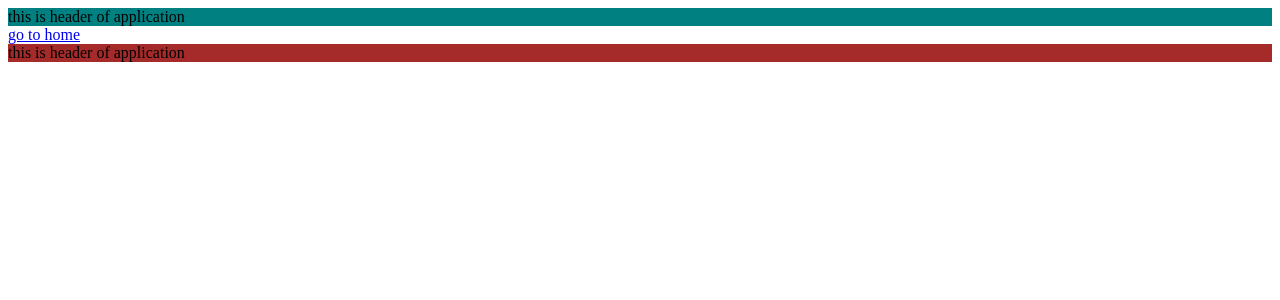
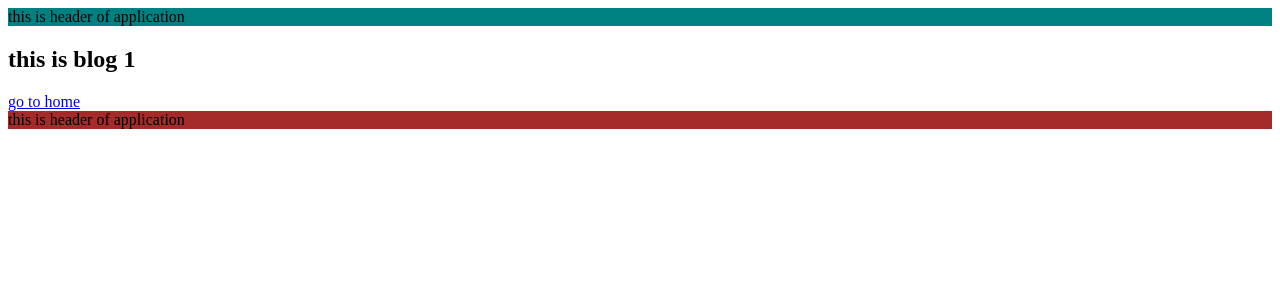
Before and after one commit to anujnegi09/next-practice, a Next.js app: page /blogs/1 in a window 1280 px wide. Shown: the top 300 px of the page. Built offline with nearby package versions, Linux system fonts and the light colour scheme.

Commit message:
learn about why use dynamicParams variable

```diff
--- a/app/(application)/blogs/[blogID]/page.js
+++ b/app/(application)/blogs/[blogID]/page.js
@@ -1,5 +1,8 @@
 import Link from "next/link";
 
+// When set to false, Next.js only allows routes generated by generateStaticParams().
+// Any blogID not generated at build time will return a 404 error.
+export const dynamicParams = false;
 export async function generateStaticParams(){
     const response = await fetch("https://jsonplaceholder.typicode.com/posts/")
     const data = await response.json()
@@ -17,6 +20,7 @@ export async function generateStaticParams(){
     console.log("blogID : ", blogID);
     return (
         <>
+        <h2>this is blog {blogID}</h2>
         <Link href="/">go to home</Link>
         </>
     )
```
